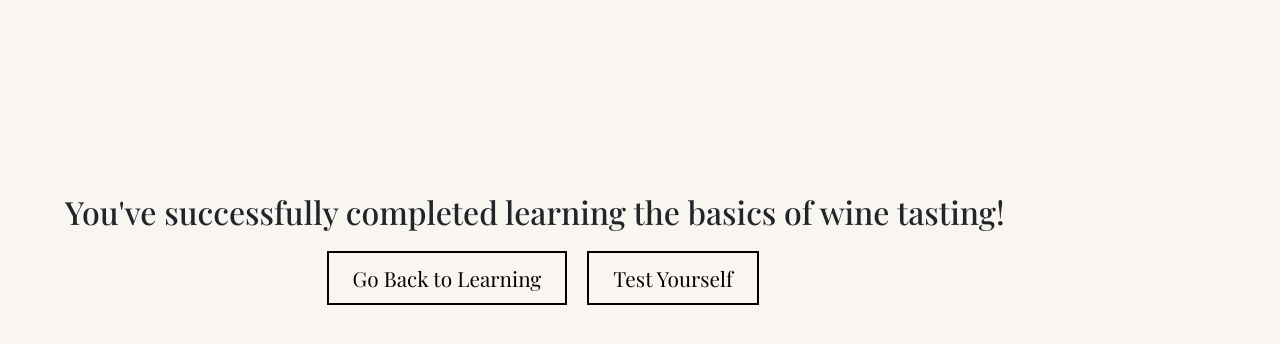
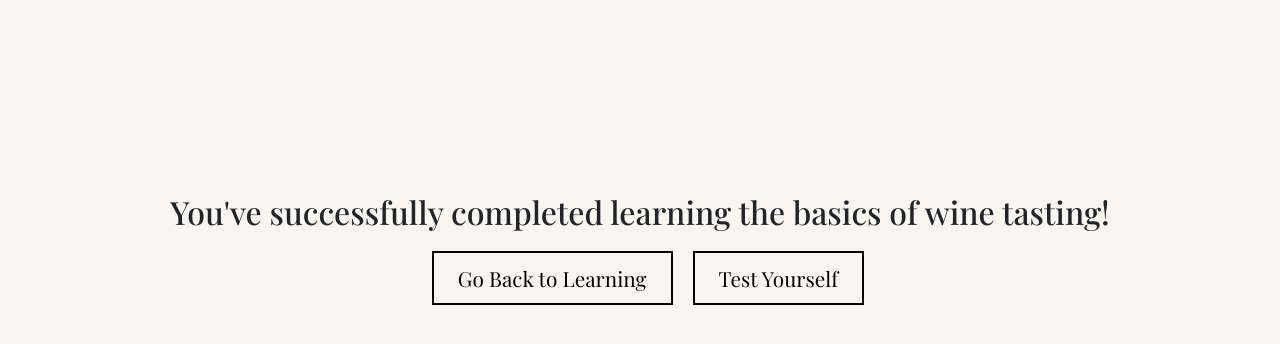
Before and after one commit to yukizhang17/UI_final_project, a Flask app: template templates/learn/tutorial_end.html in a window 1280 px wide. Shown: the part 182-526 px from the top of the page. Run offline with Flask 2, Linux system fonts and the light colour scheme; the template is opened without the code that fills it, so the values that code supplies are empty; some libraries are stand-ins or nearby versions.

Commit message:
centered tutorial end page

```diff
--- a/templates/learn/tutorial_end.html
+++ b/templates/learn/tutorial_end.html
@@ -3,10 +3,11 @@
 {% block content %}
 
 <div class="sections-wrapper" id="sections-page">
-  <div class="wrapper">
+  <div class="wrapper justify-content-center">
     <div class="row">
       <div class="section">
         <h2>You've successfully completed learning the basics of wine tasting!</h2>
+        <!-- Need to decide which screen to go to here -->
         <a href="{{item.previous}}" class="custom-btn btn-type-1 px-4 mx-3">Go Back to Learning</a>
         <a href="{{item.next}}" class="custom-btn btn-type-1 px-4">Test Yourself</a>
       </div>
```
